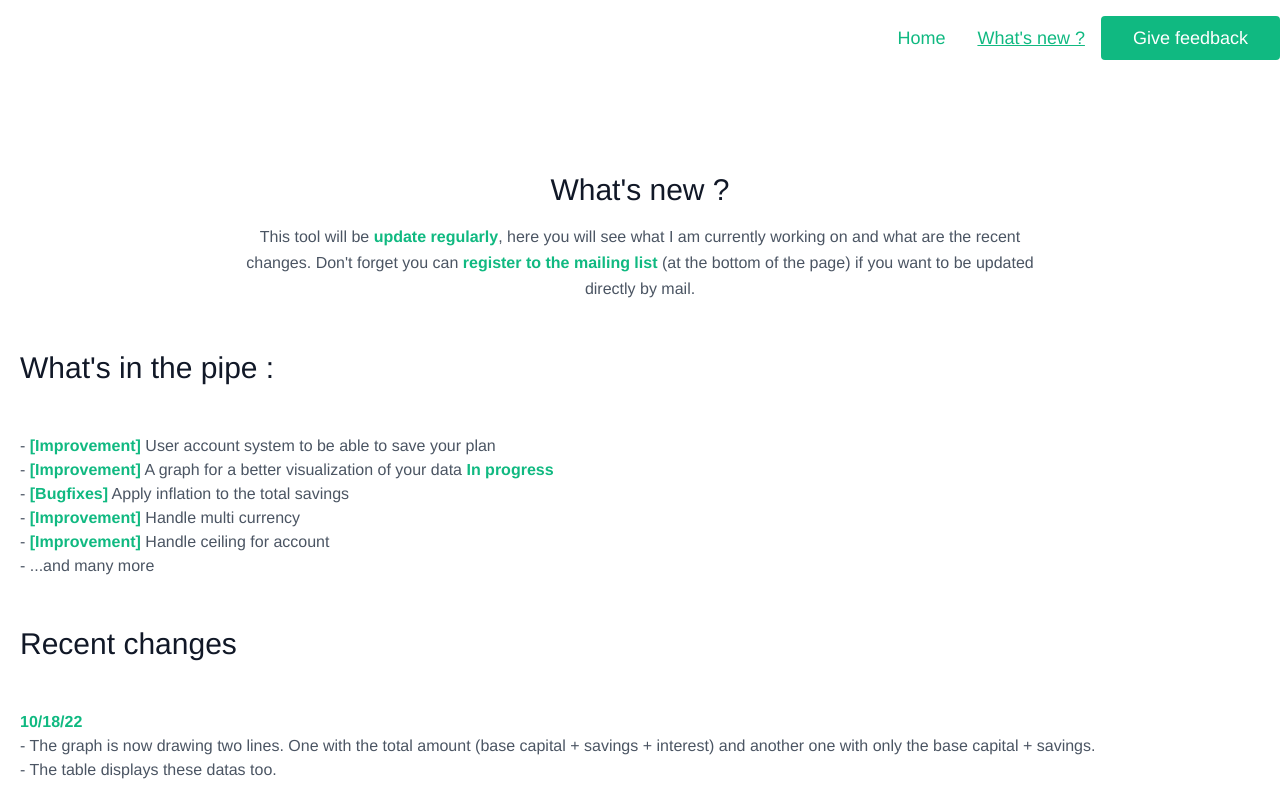
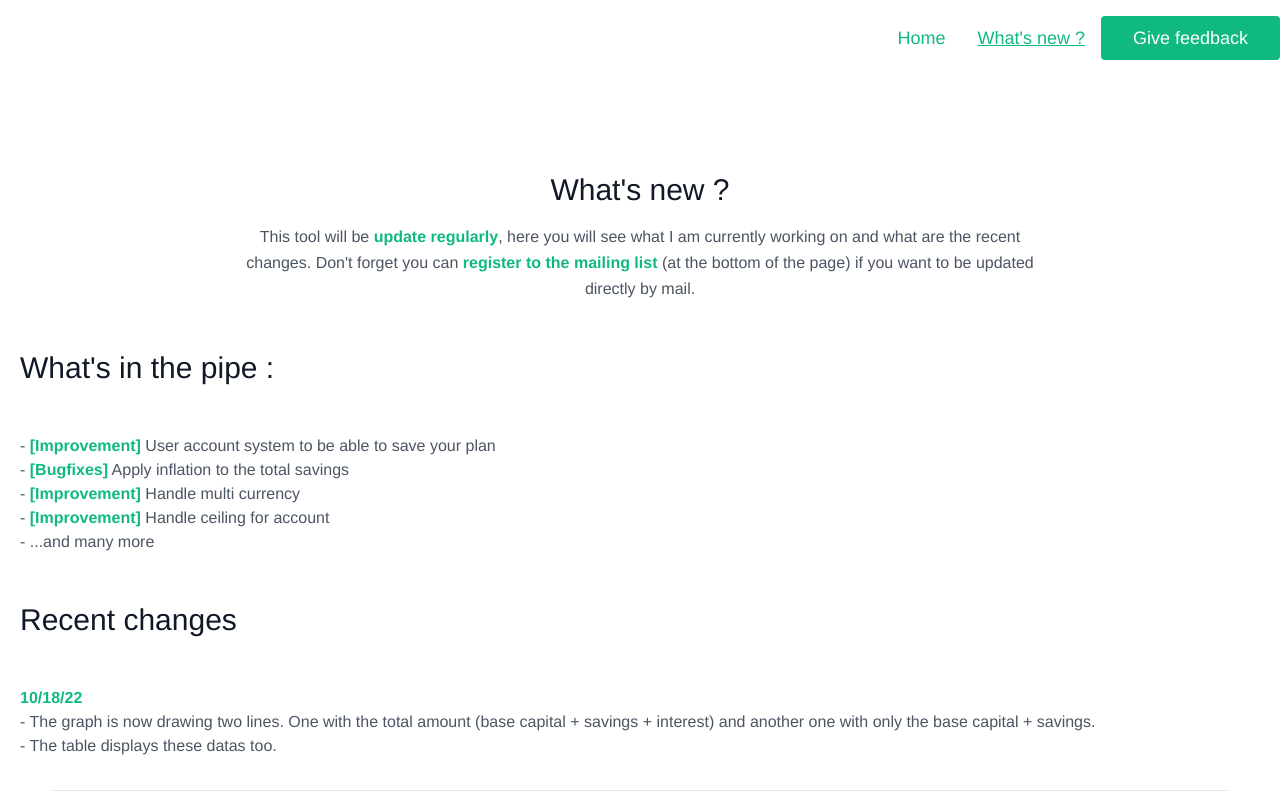
Before and after one commit to sylvnco/FireCalc, a Vue app in the folder CalcFire/: page /news in a window 1280 px wide. Shown: the top 800 px of the page. Built offline with nearby package versions, Linux system fonts and the light colour scheme.

Commit message:
remove something that was done

```diff
--- a/CalcFire/src/views/News.vue
+++ b/CalcFire/src/views/News.vue
@@ -26,11 +26,6 @@
             <li>
               - <b class="text-green-500">[Improvement]</b> User account system
               to be able to save your plan
-            </li>
-            <li>
-              - <b class="text-green-500">[Improvement]</b> A graph for a better
-              visualization of your data
-              <b class="text-green-500">In progress</b>
             </li>
             <li>
               - <b class="text-green-500">[Bugfixes]</b> Apply inflation to the
```
